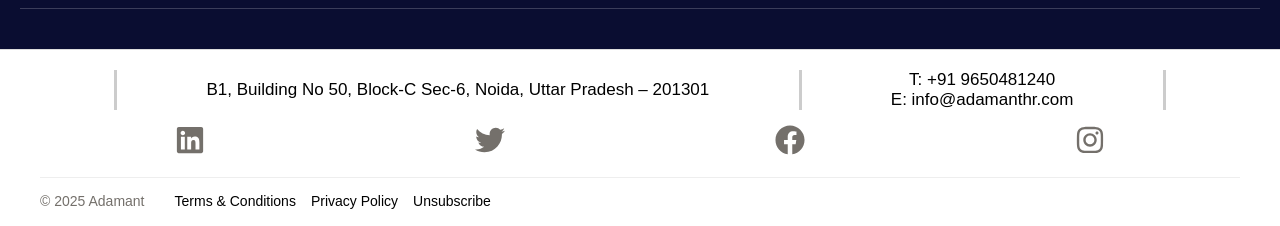
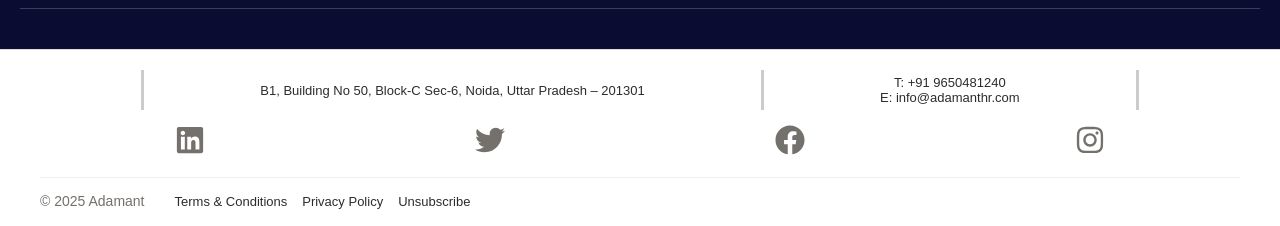
Before and after one commit to cjabhi/yochna, a React (Create React App) app in the folder frontend/: page /careers/apply/1 in a window 1280 px wide. Shown: the part 1822-2048 px from the top of the page. Built offline with nearby package versions, Linux system fonts and the light colour scheme.

Commit message:
some font change

```diff
--- a/frontend/src/components/FooterSection/FooterSection.css
+++ b/frontend/src/components/FooterSection/FooterSection.css
@@ -182,7 +182,8 @@
 .footer-container p {
   margin: 0;
   font-size: 17px;
-  color: #000;
+  font-size: small;
+  color: #2c2c2c;
 }
 
 /* Socials */
@@ -215,6 +216,8 @@
   color: #000;
   text-decoration: none;
   transition: color 0.3s ease;
+  font-size: small;
+  color: #2c2c2c;
 }
 .footer-links a:hover {
   color: #007bff;
--- a/frontend/src/pages/Home/Home.jsx
+++ b/frontend/src/pages/Home/Home.jsx
@@ -56,7 +56,7 @@ const Home = ({url}) => {
 
         <IndustrySlider />
 
-        <Reviews />
+        {/* <Reviews /> */}
 
         <OfficeLocations />
 
```
